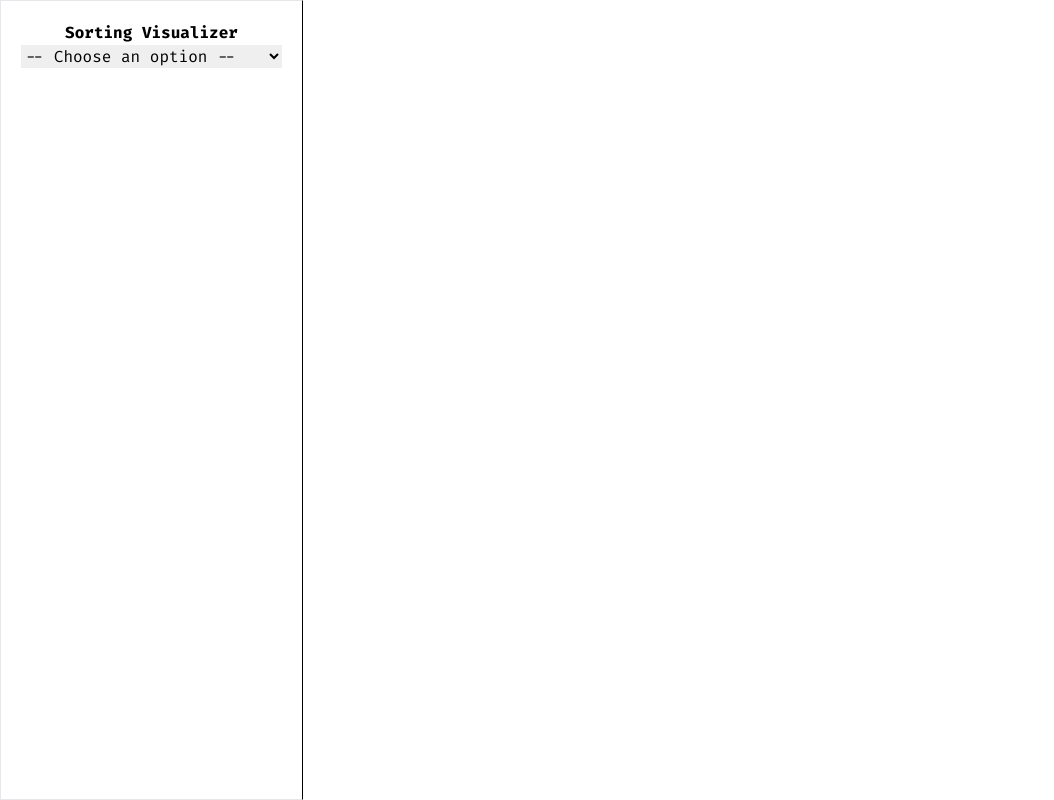
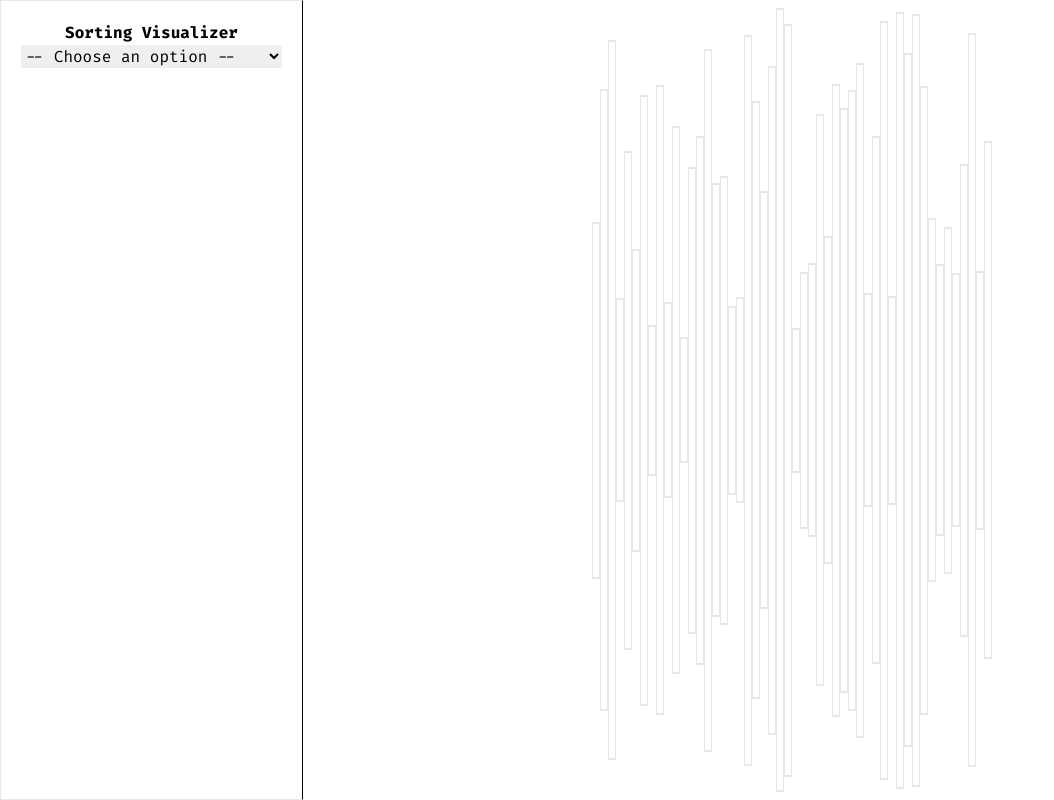
Before and after one commit to joanB0ix/sorting-website, a Next.js app: page / in a window 1280 px wide. Shown: the whole page, without its empty margins (0-1054 px from the left). Built offline with nearby package versions, Linux system fonts and the light colour scheme.

Commit message:
Add cool visualization

```diff
--- a/app/page.tsx
+++ b/app/page.tsx
@@ -1,10 +1,10 @@
-import Settings from "./settings/Settings";
+import SettingsTab from "./settings/SettingsTab";
 import Visualizer from "./visualizer/Visualizer";
 
 export default function Home() {
   return (
     <main className="flex h-full w-full flex-row">
-      <Settings />
+      <SettingsTab />
       <Visualizer />
     </main>
   );
--- a/app/settings/Settings.tsx
+++ b/app/settings/SettingsTab.tsx
@@ -1,6 +1,6 @@
 "use client";
 
-export default function Settings() {
+export default function SettingsTab() {
   return (
     <div className="flex flex-col text-center py-5 px-5 border border-r-black w-96 h-full">
       <h1 className="font-bold">Sorting Visualizer</h1>
--- a/app/visualizer/Visualizer.tsx
+++ b/app/visualizer/Visualizer.tsx
@@ -1,3 +1,31 @@
 export default function Visualizer() {
-  return <div className="w-full h-full"></div>;
+  const generateRandomInt32 = () => {
+    return (
+      Math.floor(Math.random() * (2 ** 31 - 1)) * (Math.random() < 0.5 ? -1 : 1)
+    );
+  };
+
+  const randomInt32Array = Array.from({ length: 50 }, () =>
+    generateRandomInt32()
+  );
+
+  const normalizedHeights = randomInt32Array.map((num) => {
+    const absValue = Math.abs(num);
+    const maxInt32 = 2 ** 31 - 1;
+    return Math.floor((absValue / maxInt32) * 700) + 100;
+  });
+
+  return (
+    <div className="w-full h-full flex flex-row justify-center items-center">
+      {normalizedHeights.map((height, index) => {
+        return (
+          <div
+            key={index}
+            className="border border-x-1 border-y-2 w-2"
+            style={{ height: `${height}px` }}
+          ></div>
+        );
+      })}
+    </div>
+  );
 }
```
